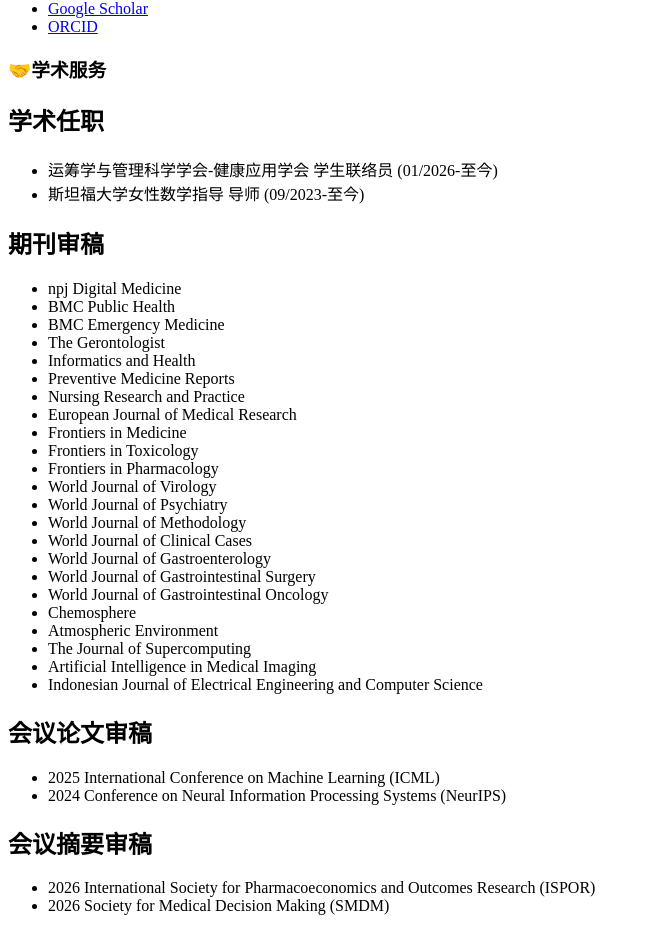
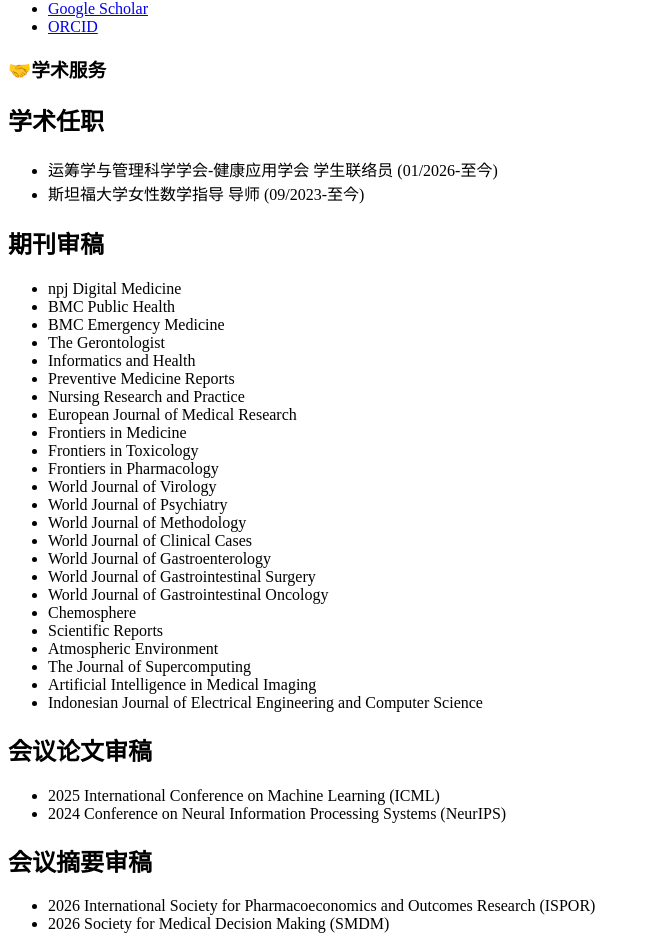
Before and after one commit to lingyuewei/lingyuewei.github.io, a Jekyll site: the page built from _pages/includes/service.md, in a window 1280 px wide. Shown: the part 806-1755 px from the top of the page, without its empty margins (0-650 px from the left). Built offline with Jekyll 4.4.1, drawn with Linux system fonts in a browser that asks for light colours; our own code applies the rules of GitHub Pages for plain Markdown files.

Commit message:
Update service.md

```diff
--- a/_pages/includes/service.md
+++ b/_pages/includes/service.md
@@ -24,6 +24,7 @@
 - World Journal of Gastrointestinal Surgery
 - World Journal of Gastrointestinal Oncology
 - Chemosphere
+- Scientific Reports
 - Atmospheric Environment
 - The Journal of Supercomputing
 - Artificial Intelligence in Medical Imaging
```
